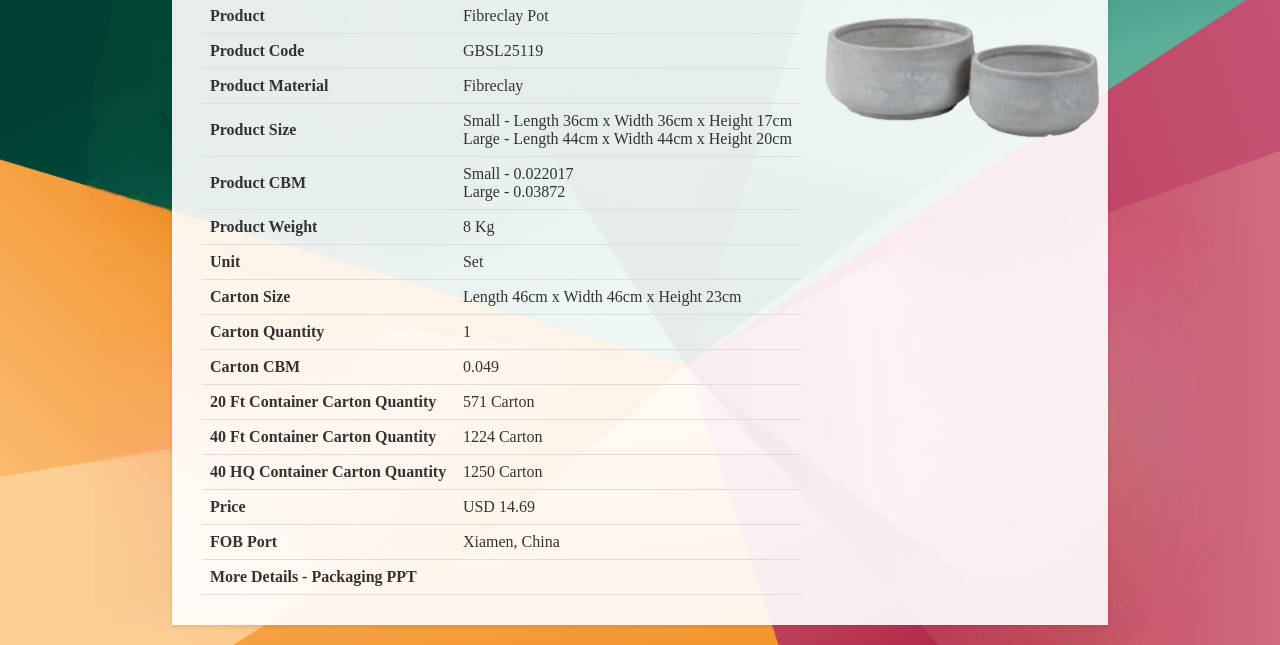
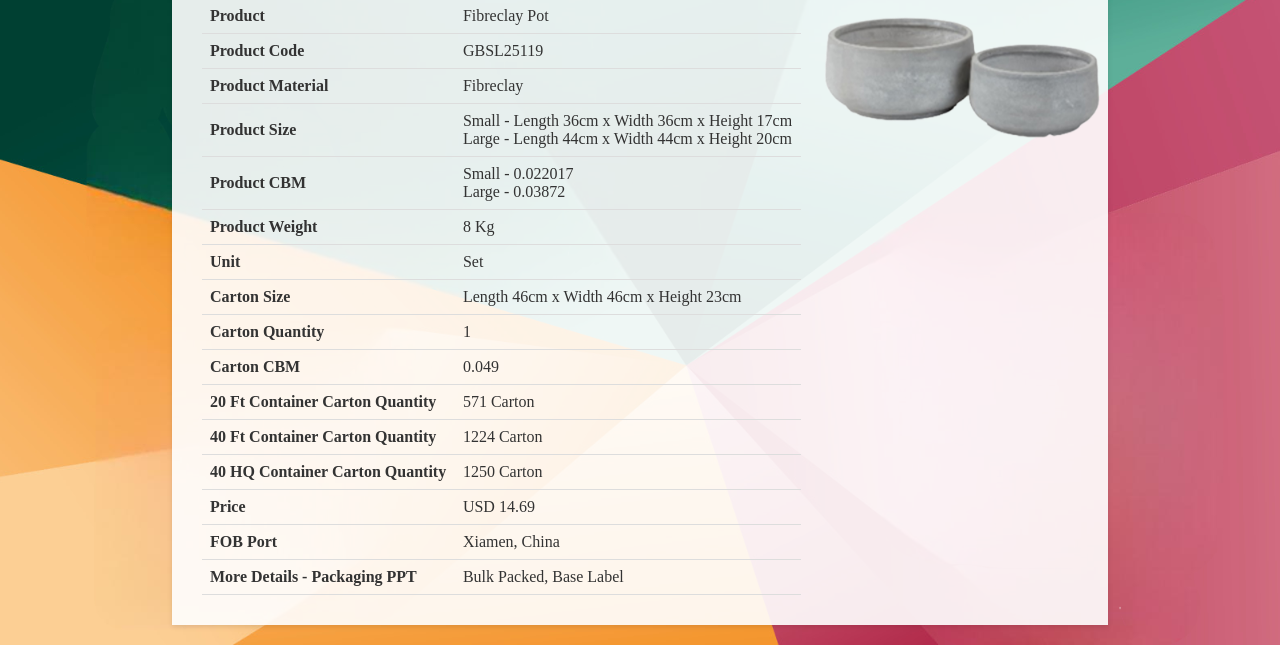
Before and after one commit to GBSLIT/GBSL25119, a plain HTML site: page index.html in a window 1280 px wide. Shown: the part 230-875 px from the top of the page. Drawn offline with Linux system fonts and the light colour scheme.

Commit message:
Update index.html

```diff
--- a/index.html
+++ b/index.html
@@ -199,7 +199,7 @@
                 </tr>
                 <tr>
                     <th>More Details - Packaging PPT</th>
-                    <td><button class="link-button" onclick="window.location.href='Link';"> </button></td>
+                    <td>Bulk Packed, Base Label</td>
                 </tr>
             </table>
         </div>
```
